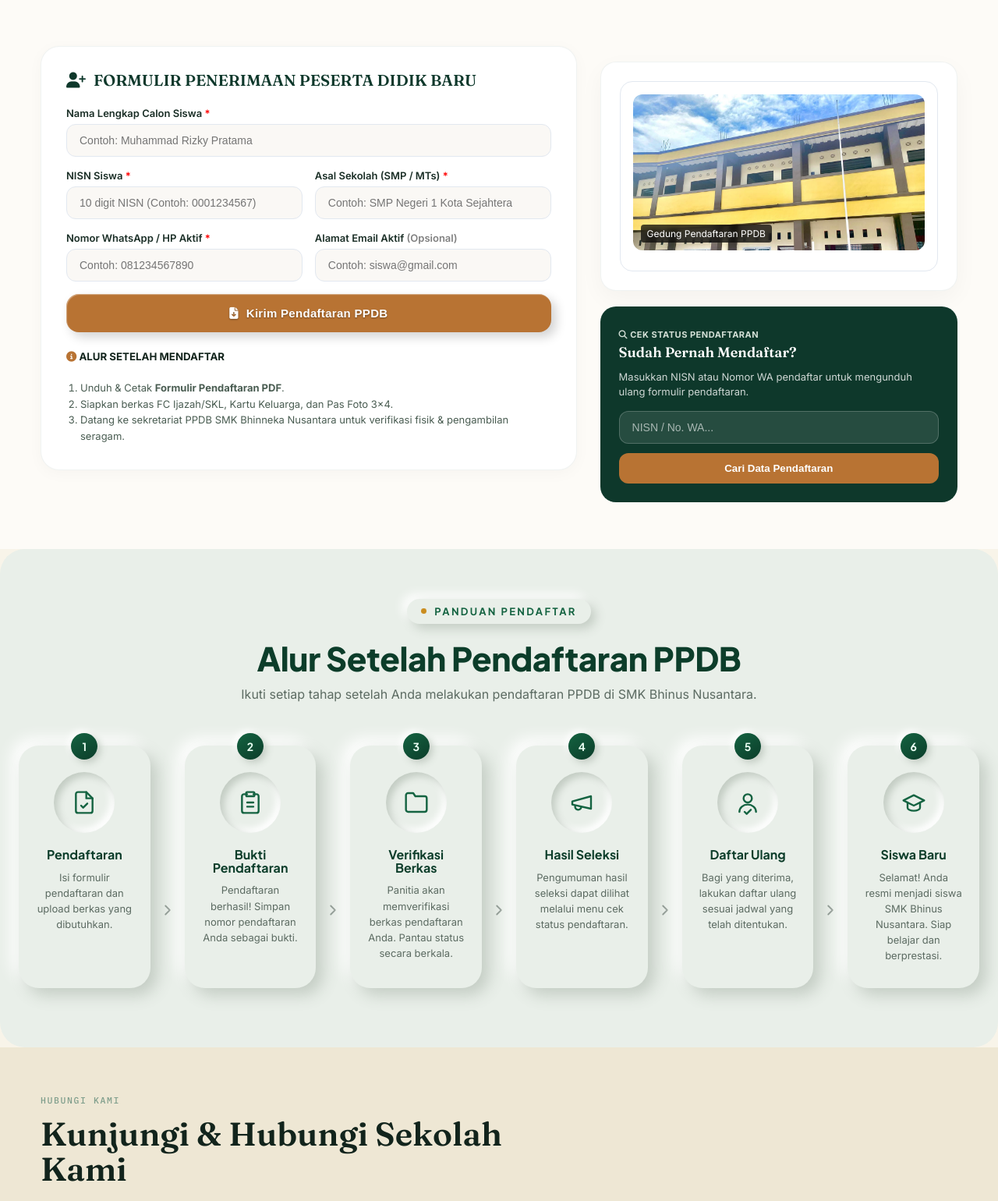
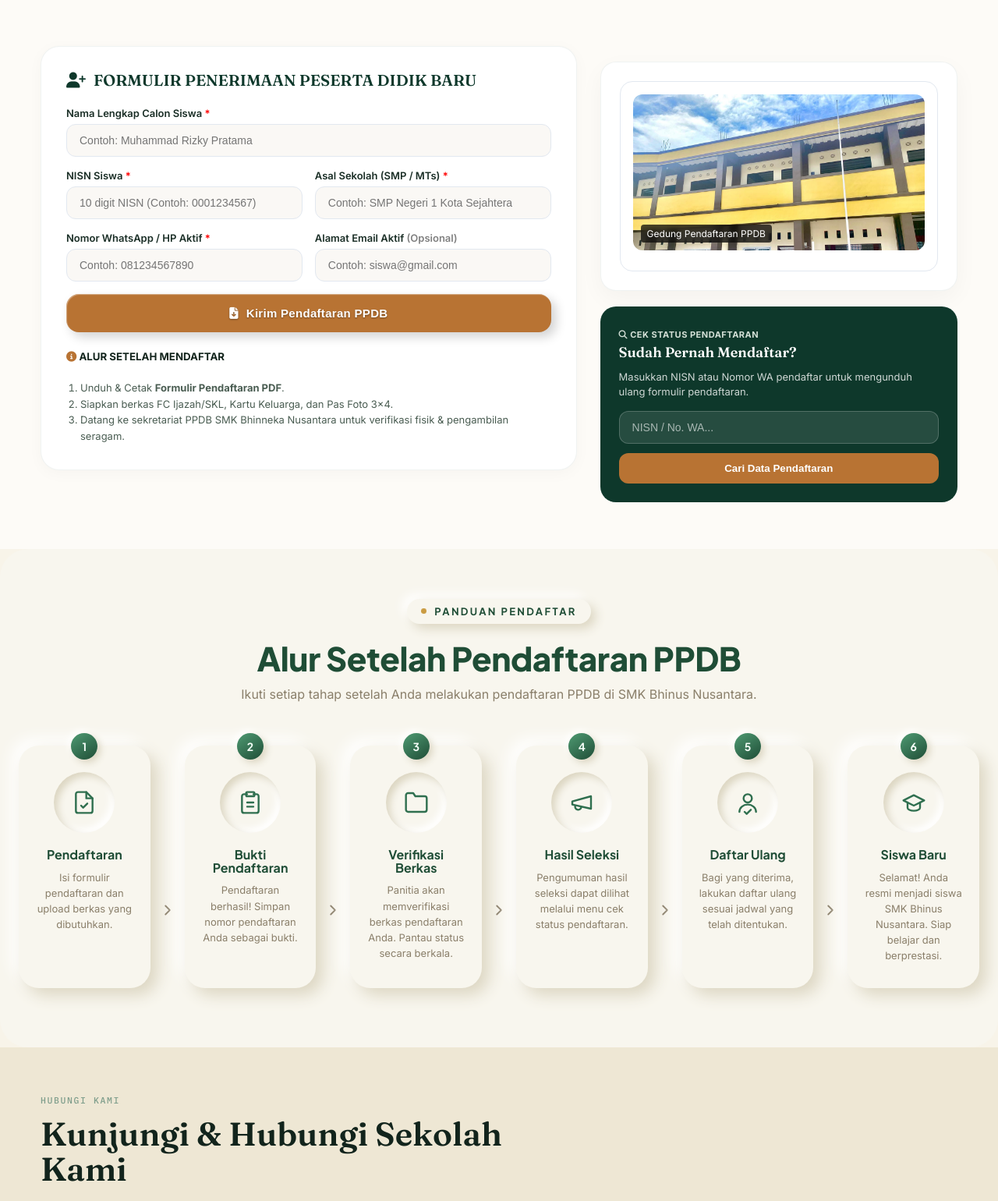
Before and after one commit to RomComEdie/web-sekolah-resmi, a PHP site: page / in a window 1280 px wide. Shown: the part 4207-5747 px from the top of the page at 78% size. Run offline with PHP 8.4, Linux system fonts and the light colour scheme; data comes from the database, SQL or seed files in the repository.

Commit message:
frontend updates in index and assets favicon

```diff
--- a/index.php
+++ b/index.php
@@ -82,7 +82,7 @@ if (isset($_POST['cek_ppdb'])) {
   <link rel="stylesheet" href="styles.css">
   <link rel="stylesheet" href="https://cdnjs.cloudflare.com/ajax/libs/font-awesome/6.4.0/css/all.min.css">
   <link rel="stylesheet" href="css/ppdb.css">
-  <link rel="icon" type="image/x-icon" href="assets/images/favicon-32x32.png">
+  <link rel="icon" type="image/x-icon" href="assets/images/fa-smk.png">
 </head>
 
 <body>
@@ -627,7 +627,7 @@ if (isset($_POST['cek_ppdb'])) {
 
   <!-- Alur setelah pendaftaran -->
 
-  <!DOCTYPE html>
+<!DOCTYPE html>
 <html lang="id">
 <head>
 <meta charset="UTF-8">
@@ -638,22 +638,21 @@ if (isset($_POST['cek_ppdb'])) {
 <link href="https://fonts.googleapis.com/css2?family=Plus+Jakarta+Sans:wght@500;600;700;800&family=Inter:wght@400;500;600&display=swap" rel="stylesheet">
 <style>
   .ppdb-alur{
-    --pa-bg:#e9efe9;
+    --pa-cream:#f8f6ee;
     --pa-shadow-light:#ffffff;
-    --pa-shadow-dark:#c3ccc3;
-    --pa-ink:#12261c;
-    --pa-ink-soft:#5c6b62;
-    --pa-green-900:#0c3d2a;
-    --pa-green-700:#146341;
-    --pa-green-500:#1f8a5c;
-    --pa-amber:#c98a1a;
-    --pa-gray-400:#8b968f;
+    --pa-shadow-dark:#dcd6c2;
+    --pa-ink:#3c3223;
+    --pa-ink-soft:#8a7f6a;
+    --pa-accent:#2f6f4f;
+    --pa-accent-light:#4f9b73;
+    --pa-accent-deep:#1f4d36;
+    --pa-gold:#c99a3f;
     --pa-radius:26px;
 
     box-sizing:border-box;
-    background:var(--pa-bg);
+    background:var(--pa-cream);
     padding:64px 24px 76px;
-    border-radius:32px;
+    border-radius:36px;
     font-family:'Inter', sans-serif;
     color:var(--pa-ink);
   }
@@ -678,13 +677,13 @@ if (isset($_POST['cek_ppdb'])) {
     font-weight:700;
     letter-spacing:0.18em;
     text-transform:uppercase;
-    color:var(--pa-green-700);
+    color:var(--pa-accent-deep);
     display:inline-flex;
     align-items:center;
     gap:10px;
     padding:8px 18px;
     border-radius:999px;
-    background:var(--pa-bg);
+    background:var(--pa-cream);
     box-shadow: 6px 6px 14px var(--pa-shadow-dark), -6px -6px 14px var(--pa-shadow-light);
     margin-bottom:22px;
     opacity:0;
@@ -693,7 +692,7 @@ if (isset($_POST['cek_ppdb'])) {
 
   .ppdb-alur .pa-eyebrow .pa-dot{
     width:7px;height:7px;border-radius:50%;
-    background:var(--pa-amber);
+    background:var(--pa-gold);
     animation: pa-blink 1.8s infinite ease-in-out;
   }
 
@@ -701,7 +700,7 @@ if (isset($_POST['cek_ppdb'])) {
     font-family:'Plus Jakarta Sans', sans-serif;
     font-weight:800;
     font-size:clamp(28px, 4vw, 42px);
-    color:var(--pa-green-900);
+    color:var(--pa-accent-deep);
     margin:0 0 14px;
     letter-spacing:-0.01em;
     opacity:0;
@@ -759,7 +758,7 @@ if (isset($_POST['cek_ppdb'])) {
 
   .ppdb-alur .pa-connector svg{
     width:22px;height:22px;
-    color:var(--pa-gray-400);
+    color:var(--pa-ink-soft);
     opacity:0;
   }
 
@@ -773,9 +772,10 @@ if (isset($_POST['cek_ppdb'])) {
     100%{ opacity:1; transform:translateX(0); }
   }
 
+  /* ===== Neumorphism card ===== */
   .ppdb-alur .pa-card{
     position:relative;
-    background:var(--pa-bg);
+    background:var(--pa-cream);
     border-radius:var(--pa-radius);
     padding:34px 22px 32px;
     height:100%;
@@ -795,7 +795,7 @@ if (isset($_POST['cek_ppdb'])) {
   }
 
   .ppdb-alur .pa-card:hover .pa-icon-shell svg{
-    color:var(--pa-green-500);
+    color:var(--pa-accent-light);
   }
 
   .ppdb-alur .pa-card:hover .pa-badge-num{
@@ -804,7 +804,7 @@ if (isset($_POST['cek_ppdb'])) {
   }
 
   .ppdb-alur .pa-card:hover .pa-card-title{
-    color:var(--pa-green-500);
+    color:var(--pa-accent-light);
   }
 
   .ppdb-alur .pa-badge-num{
@@ -814,8 +814,8 @@ if (isset($_POST['cek_ppdb'])) {
     transform:translateX(-50%);
     width:34px;height:34px;
     border-radius:50%;
-    background:linear-gradient(145deg, var(--pa-green-700), var(--pa-green-900));
-    color:#eafff3;
+    background:linear-gradient(145deg, var(--pa-accent-light), var(--pa-accent-deep));
+    color:#f5fff8;
     font-family:'Plus Jakarta Sans', sans-serif;
     font-weight:700;
     font-size:14px;
@@ -830,7 +830,7 @@ if (isset($_POST['cek_ppdb'])) {
     width:78px;height:78px;
     margin:0 auto 20px;
     border-radius:50%;
-    background:var(--pa-bg);
+    background:var(--pa-cream);
     display:flex;
     align-items:center;
     justify-content:center;
@@ -840,8 +840,8 @@ if (isset($_POST['cek_ppdb'])) {
 
   .ppdb-alur .pa-icon-shell svg{
     width:32px;height:32px;
-    stroke:var(--pa-green-700);
-    color:var(--pa-green-700);
+    stroke:var(--pa-accent);
+    color:var(--pa-accent);
     transition: color .35s ease;
   }
 
@@ -849,7 +849,7 @@ if (isset($_POST['cek_ppdb'])) {
     font-family:'Plus Jakarta Sans', sans-serif;
     font-size:16px;
     font-weight:700;
-    color:var(--pa-green-900);
+    color:var(--pa-accent-deep);
     margin:0 0 10px;
     transition: color .35s ease;
   }
@@ -970,7 +970,6 @@ if (isset($_POST['cek_ppdb'])) {
 
 <script>
   (function(){
-    // Discipiled ke section ini saja, tidak menyentuh elemen lain di halaman
     var root = document.querySelector('.ppdb-alur');
     if(!root) return;
 
--- a/script.js
+++ b/script.js
@@ -151,3 +151,30 @@ document.addEventListener('DOMContentLoaded', function () {
   render(0);
   start();
 });
+
+// After ppdb
+
+ (function(){
+    var root = document.querySelector('.ppdb-alur');
+    if(!root) return;
+
+    var items = root.querySelectorAll('.pa-step, .pa-connector');
+    var io = new IntersectionObserver(function(entries){
+      entries.forEach(function(entry){
+        if (entry.isIntersecting) {
+          var el = entry.target;
+          var order = Array.prototype.indexOf.call(items, el);
+          el.style.animationDelay = (order * 90) + 'ms';
+          el.classList.add('pa-in-view');
+          io.unobserve(el);
+        }
+      });
+    }, { threshold: 0.2 });
+
+    items.forEach(function(el){ io.observe(el); });
+
+    if (window.matchMedia('(prefers-reduced-motion: reduce)').matches) {
+      root.querySelectorAll('.pa-step').forEach(function(s){ s.style.animation = 'none'; s.style.opacity = 1; s.style.transform = 'none'; });
+      root.querySelectorAll('.pa-connector svg').forEach(function(s){ s.style.animation = 'none'; s.style.opacity = 1; });
+    }
+  })();
```
Also changed, not shown: assets/images/fa-smk.png (added).
